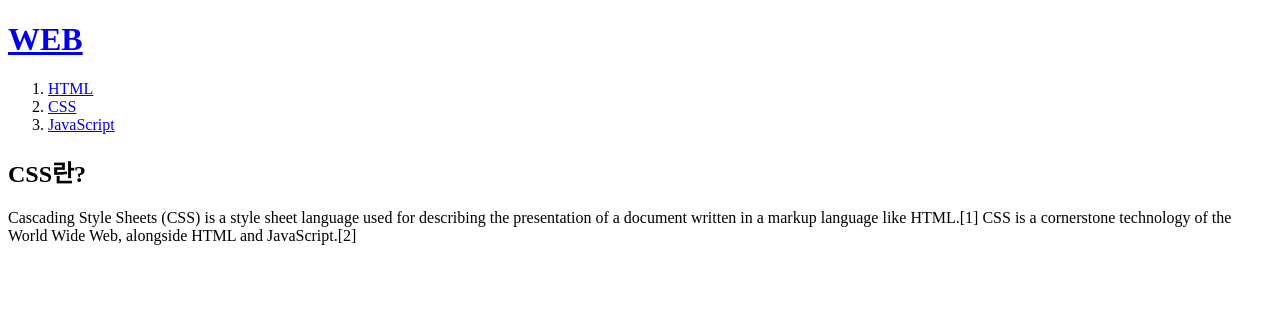
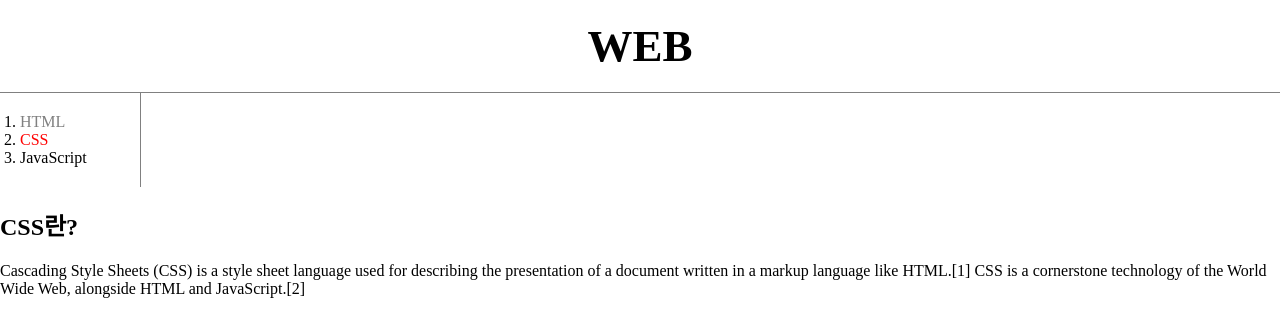
Before and after one commit to sunflower30/web1, a plain HTML site: page 2.html in a window 1280 px wide. Drawn offline with Linux system fonts and the light colour scheme.

Commit message:
Adding CSS box model.

```diff
--- a/2.html
+++ b/2.html
@@ -3,12 +3,46 @@
 <head>
   <title>WEB1 - css</title>
   <meta charset="utf-8">
+  <style>
+    body{
+      margin:0px;
+    }
+    /* To use <tag> as a selector in CSS, write 'tag'.*/
+    a{
+      color:black;
+      text-decoration: none;
+    }
+    /* To use class attribute as a selector in CSS, write '.class attribute's value'.*/
+    #active{
+      color:red;
+    }
+    .saw{
+      color:gray;
+    }
+    h1{
+      font-size:45px;
+      text-align:center;
+      border-bottom:1px solid gray;
+      margin:0px;
+      padding:20px;
+    }
+    ol{
+      border-right:1px solid gray; /*<ol> is basically a block level elemenet. */
+      width:100px;
+      margin:0px;
+      padding:20px;
+    }
+  </style>
 </head>
 <body>
   <h1><a href="index.html">WEB</a></h1>
   <ol>
-    <li><a href="1.html">HTML</a></li>
-    <li><a href="2.html">CSS</a></li>
+    <li><a href="1.html" class="saw">HTML</a></li>
+    <li><a href="2.html" class="saw" id="active">CSS</a></li>
+    <!--
+    <li><a href="2.html" class="saw active">CSS</a></li> : As value of class attribute, the number of values can be written with blank.
+    <li><a href="2.html" style="color:red; text-decoration:underline">CSS</a></li>
+    -->
     <li><a href="3.html">JavaScript</a></li>
   </ol>
   <h2>CSS란?</h2>
```
Also changed, not shown: 3.html (+20 -3 lines), index.html (+1 -10 lines).
